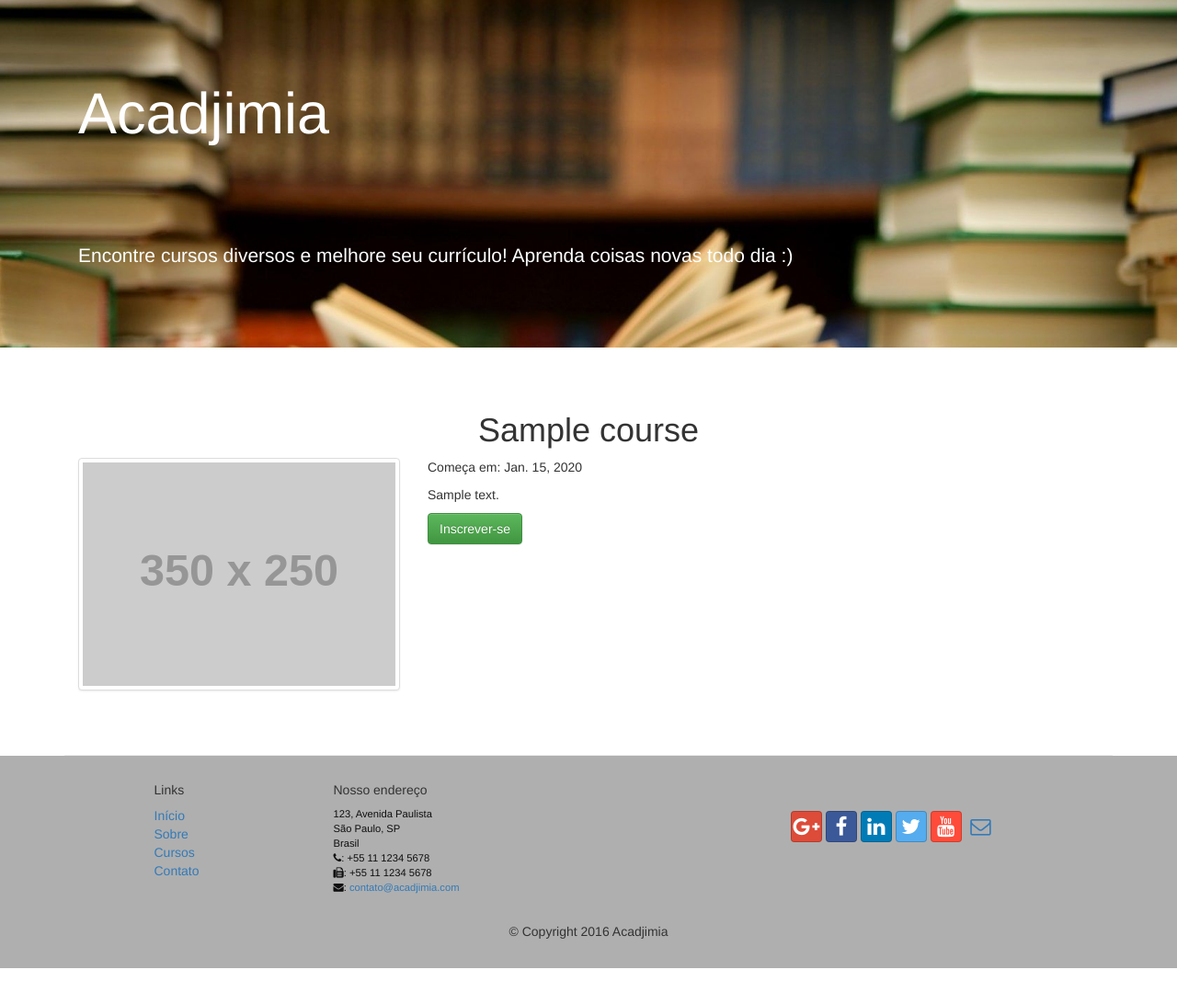
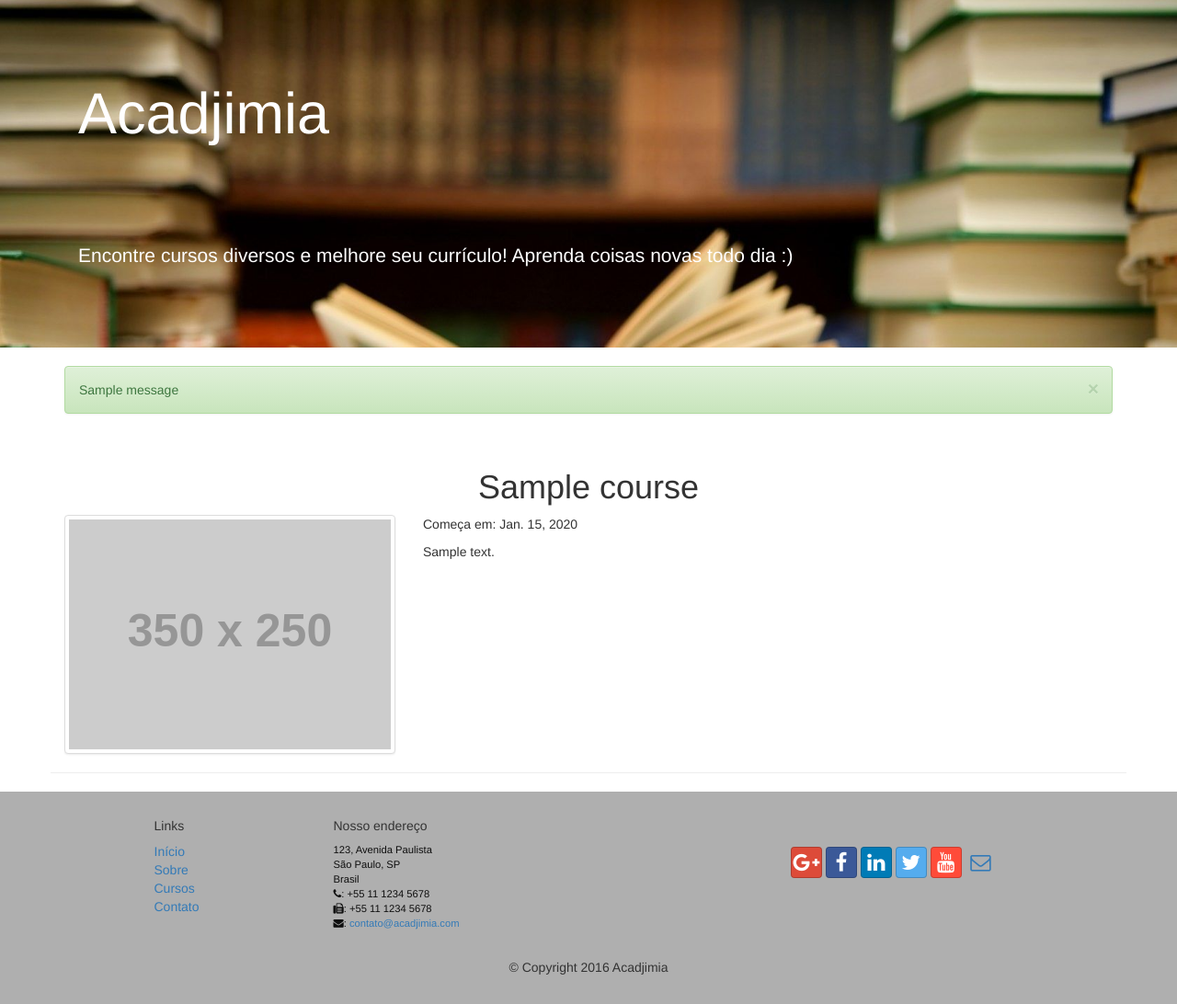
Before and after one commit to vitordeatorreao/acadjimia, a Django app: a page that uses core/templates/index.html in a window 1280 px wide. Shown: the part 51-1143 px from the top of the page at 92% size. Before the commit the page ends 1104 px from the top, so only its background shows below. Run offline with Django 3.2, Linux system fonts and the light colour scheme; tables that the repository leaves empty hold one stand-in row (values such as "Sample post"); grey boxes labelled with a size stand in for pictures from a placeholder-image service; one stand-in notice (Sample message) is shown; some libraries are stand-ins or nearby versions.

Commit message:
Adição de mensagens

```diff
--- a/catalog/templates/catalog/course.html
+++ b/catalog/templates/catalog/course.html
@@ -15,9 +15,15 @@
     <div class="col-sm-8">
         <p>Começa em: {{ course.start_date | date }}</p>
         <p>{{ course.description|linebreaks }}</p>
-        <p>
-            <a href="{% url 'catalog:enroll' course.slug %}"
-                class="btn btn-success">Inscrever-se</a></p>
+        {% if user.is_authenticated %}
+            {% if user in course.enrolled.all %}
+                <p><a href="{% url 'catalog:enroll' course.slug %}"
+                    class="btn btn-success disabled">Inscrito</a></p>
+            {% else %}
+                <p><a href="{% url 'catalog:enroll' course.slug %}"
+                    class="btn btn-success">Inscrever-se</a></p>
+            {% endif %}
+        {% endif %}
     </div>
 </div>
 {% endblock %}
--- a/core/static/css/acadjimia.css
+++ b/core/static/css/acadjimia.css
@@ -3,11 +3,15 @@
   padding: 0px 0px;
 }
 .row-content {
-  margin: 0px auto;
-  padding: 50px 0px;
+  margin-bottom: 20px;
   border-bottom: 1px ridge;
-  min-height: 400px;
 }
+
+.message-row {
+  border-bottom: 0px;
+  margin-top: 20px;
+}
+
 .row-footer {
   margin: 0px auto;
   padding: 20px 0px;
--- a/core/templates/index.html
+++ b/core/templates/index.html
@@ -128,6 +128,17 @@
 
 
     <div class="container">
+        <!-- Messages -->
+        <div class="row row-content message-row">
+            <div class="col-xs-12">
+                {% for message in messages %}
+        		<div class="alert alert-{{ message.tags }} alert-dismissible" role="alert">
+                    <button type="button" class="close" data-dismiss="alert" aria-label="Close"><span aria-hidden="true">&times;</span></button>
+        			{{ message }}
+        		</div>
+        		{% endfor %}
+            </div>
+        </div>
         {% block content %}
         <!-- Carousel -->
 
```
Also changed, not shown: acadjimia/settings.py (+10 -0 lines), catalog/views.py (+14 -1 lines), core/views.py (+8 -0 lines).
